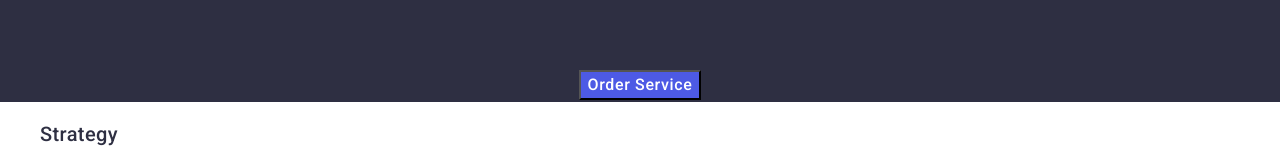
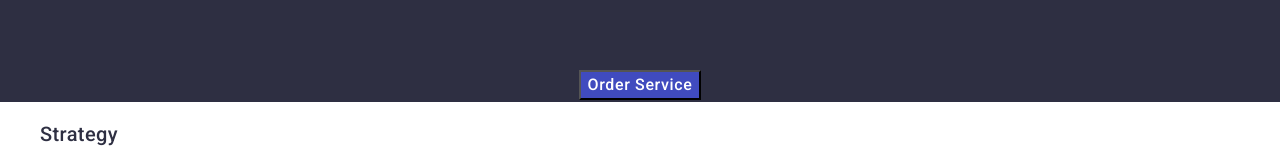
Before and after one commit to dziuban05/goit-markup-hw-02-02, a plain HTML site: page index.html in a window 1280 px wide. In both pictures the pointer is over the button "Order Service". Shown: the part 457-617 px from the top of the page. Drawn offline with nearby package versions, Linux system fonts and the light colour scheme.

Commit message:
hover for button

```diff
--- a/css/styles.css
+++ b/css/styles.css
@@ -85,6 +85,9 @@ color: #2e2f42;
     cursor: pointer;
 }
 
+.hero-btn:hover {
+    background: #404bbf;
+}
 /* -----ADVANTAGES ----- */
 
 .advantages {}
```
